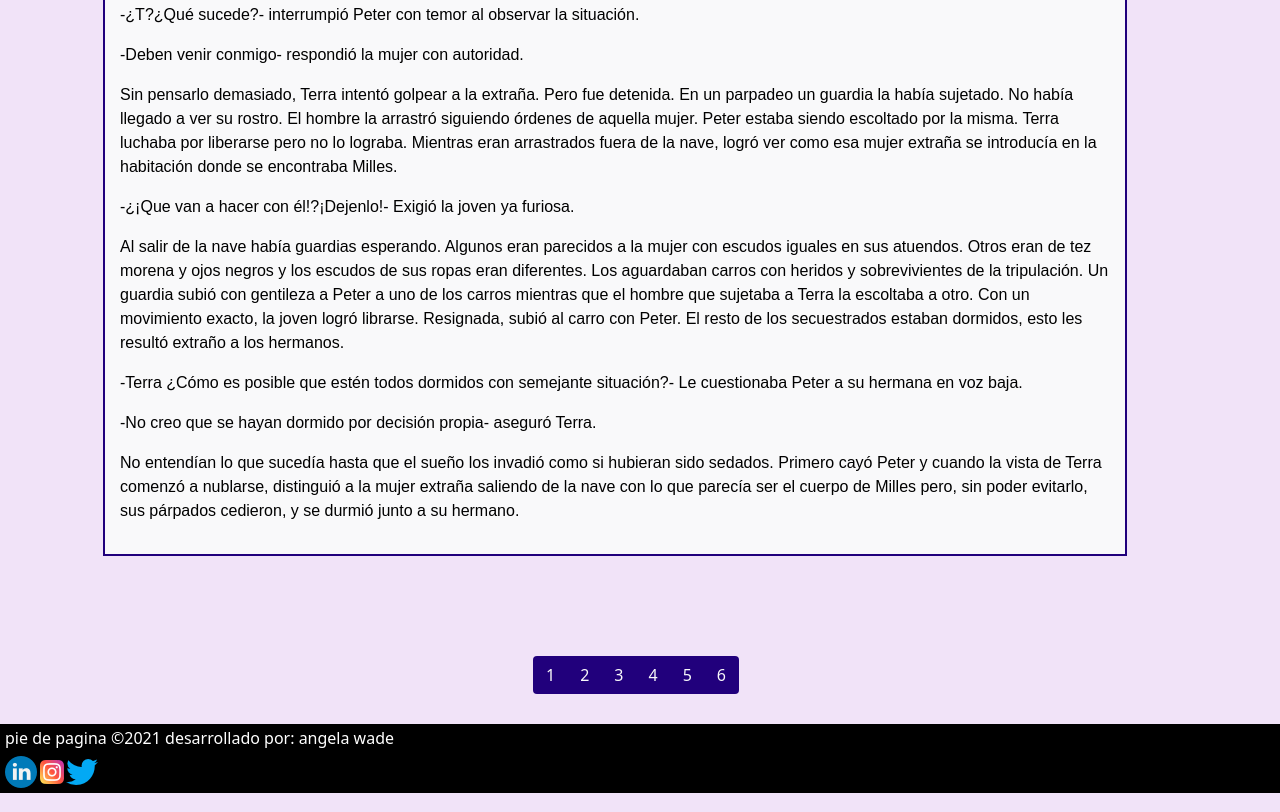
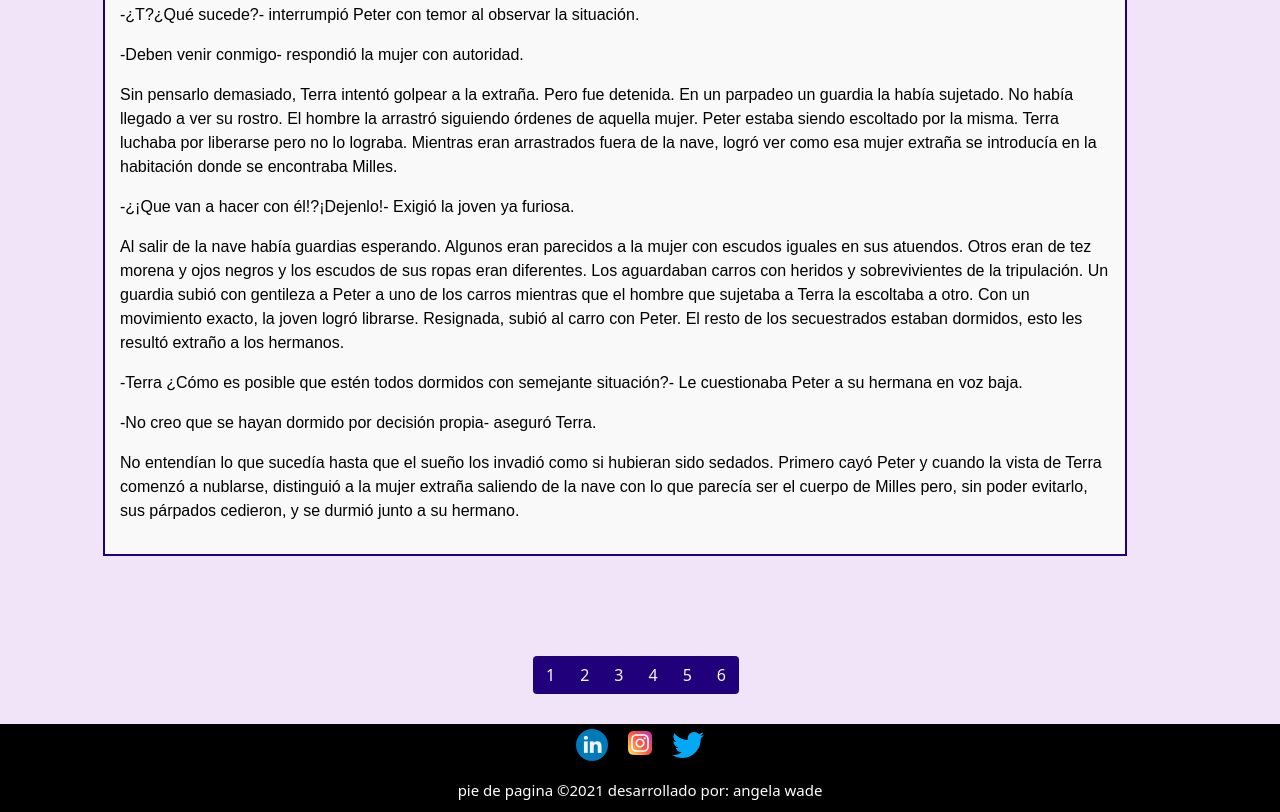
Before and after one commit to AngelaWade/OUAT, a website: page views/historia2cap2.html in a window 1280 px wide. Shown: the part 2469-3281 px from the top of the page. Drawn offline with nearby package versions, Linux system fonts and the light colour scheme; files whose address does not match are found by name.

Commit message:
modifique el footer

```diff
--- a/scss/__index.scss
+++ b/scss/__index.scss
@@ -133,9 +133,25 @@ header {
 
 
 footer {
-    font-size: 10px;
+    h3{
+        font-size: 15px;
+        text-align: center;
+
+    }
+    .linkedin{
+        margin-right: 20px;
+        margin-bottom: 20px;
+
+    }
+    .instagram {
+        margin-right: 20px;
+        margin-bottom: 20px;
+
+    }
+    .facebook{
+        margin-bottom: 20px;
+    }
     margin-top: 30px;
-    text-align: start;
     background-color: #000;
     color: $blancotexto;
     position: bottom;
--- a/views/historia2cap2.html
+++ b/views/historia2cap2.html
@@ -137,20 +137,25 @@
     </div>
 </div>
 
-<script src="https://cdn.jsdelivr.net/npm/@popperjs/core@2.9.2/dist/umd/popper.min.js" integrity="sha384-IQsoLXl5PILFhosVNubq5LC7Qb9DXgDA9i+tQ8Zj3iwWAwPtgFTxbJ8NT4GN1R8p" crossorigin="anonymous"></script>
-<script src="https://cdn.jsdelivr.net/npm/bootstrap@5.0.2/dist/js/bootstrap.min.js" integrity="sha384-cVKIPhGWiC2Al4u+LWgxfKTRIcfu0JTxR+EQDz/bgldoEyl4H0zUF0QKbrJ0EcQF" crossorigin="anonymous"></script>
 
 
 
-<footer>
-  <h6> pie de pagina &copy;2021 desarrollado por: angela wade</h6>
-  <a href="https://www.linkedin.com/feed/">      <img class="fin__redes" src="../imagenes/linkedin.png" alt=""></a>
+<footer >
+  <div class="d-flex justify-content-center">
+        <a class="linkedin" href="https://www.linkedin.com/feed/">      <img class="fin__redes" src="imagenes/linkedin.png" alt=""></a>
 
-  <a href="https://www.instagram.com/">      <img class="fin__redes" src="../imagenes/instagram.png" alt=""></a>
+        <a class="instagram" href="https://www.instagram.com/">      <img class="fin__redes" src="imagenes/instagram.png" alt=""></a>
 
-  <a href="https://www.twitter.com/">      <img class="fin__redes" src="../imagenes/twitter.png" alt=""></a>
+        <a class="facebook" href="https://www.twitter.com/">      <img class="fin__redes" src="imagenes/twitter.png" alt=""></a>
+  </div>
 
-</footer>
+     <h3> pie de pagina &copy;2021 desarrollado por: angela wade</h3>
+
+      </footer>
+
+
+      <script src="https://cdn.jsdelivr.net/npm/@popperjs/core@2.9.2/dist/umd/popper.min.js" integrity="sha384-IQsoLXl5PILFhosVNubq5LC7Qb9DXgDA9i+tQ8Zj3iwWAwPtgFTxbJ8NT4GN1R8p" crossorigin="anonymous"></script>
+      <script src="https://cdn.jsdelivr.net/npm/bootstrap@5.0.2/dist/js/bootstrap.min.js" integrity="sha384-cVKIPhGWiC2Al4u+LWgxfKTRIcfu0JTxR+EQDz/bgldoEyl4H0zUF0QKbrJ0EcQF" crossorigin="anonymous"></script>
 
 </body>
 </html>
```
Also changed, not shown: index.html (+8 -5 lines), views/contacto.html (+8 -6 lines), views/historia1.html (+9 -6 lines), views/historia2.html (+16 -12 lines), views/historia2cap3.html (+12 -8 lines), views/historia2cap4.html (+17 -12 lines), views/historia2cap5.html (+18 -12 lines), views/historia2cap6.html (+12 -8 lines), views/historias.html (+9 -6 lines), views/registrarse.html (+9 -6 lines), views/sobrenosotros.html (+9 -6 lines), css/destino.css.
